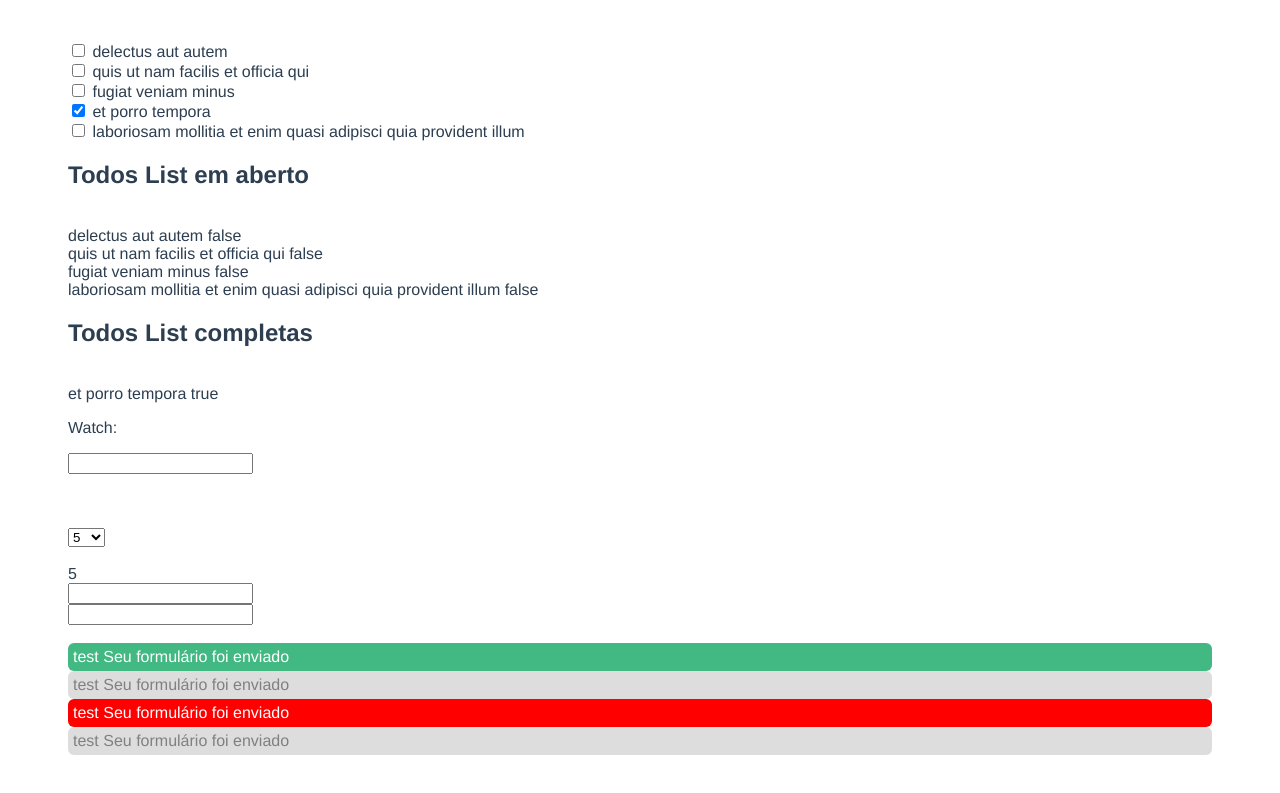
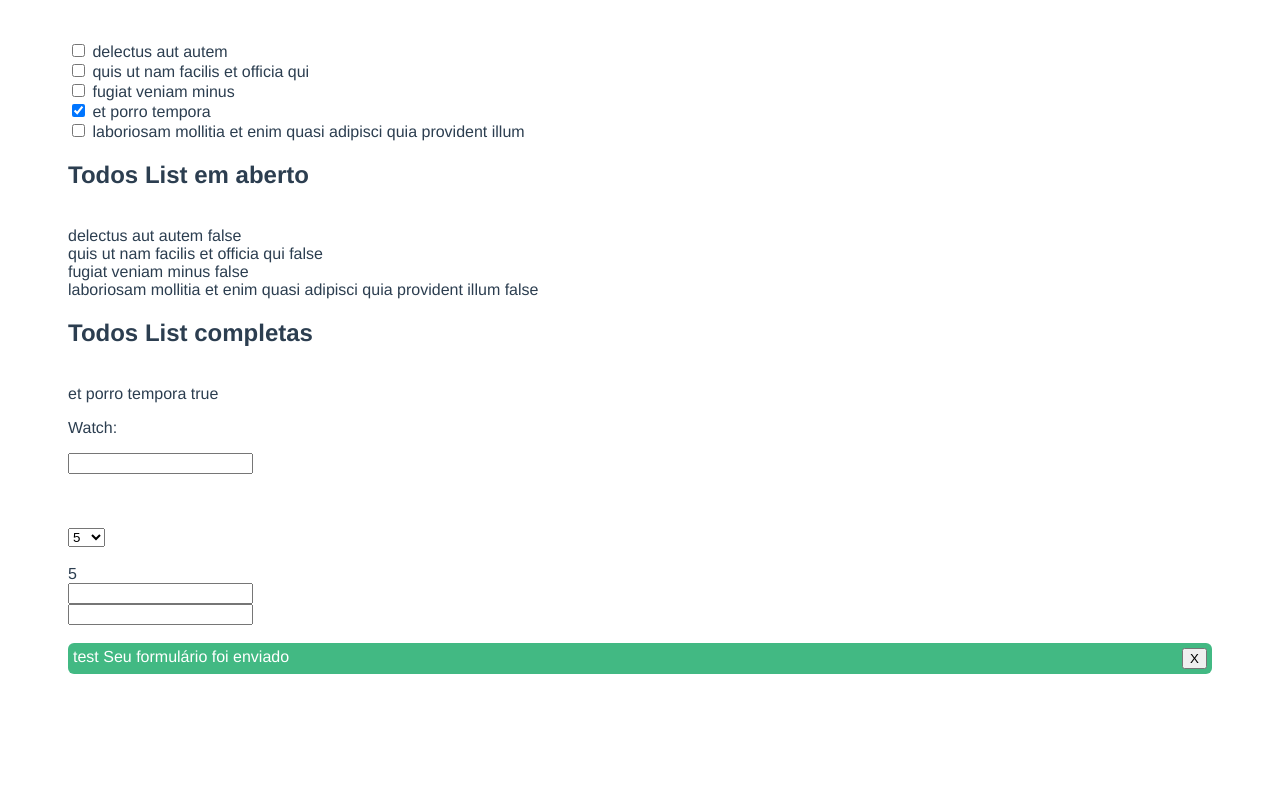
Before and after one commit to AlessandroPedroso/app, a Vue app: page / in a window 1280 px wide. Shown: the part 1985-2778 px from the top of the page. After the commit the page ends 2719 px from the top, so only its background shows below. Built offline with nearby package versions, Linux system fonts and the light colour scheme.

Commit message:
component de evento emit

```diff
--- a/src/App.vue
+++ b/src/App.vue
@@ -146,10 +146,10 @@
   {{ user.first_name }}{{ user.last_name }}
   <br>
 
-  <BaseAlert :variant="variantSucess">{{ text }}</BaseAlert>
-  <BaseAlert>{{ text }}</BaseAlert>
+  <BaseAlert v-if="showAlert" :variant="variantSucess" @close="onClose()">{{ text }}</BaseAlert>
+  <!-- <BaseAlert>{{ text }}</BaseAlert>
   <BaseAlert :variant="variantDanger">{{ text }}</BaseAlert>
-  <BaseAlert>{{ text }}</BaseAlert>
+  <BaseAlert>{{ text }}</BaseAlert> -->
 </template>
 
 <script>
@@ -169,6 +169,7 @@ export default {
         last_name: '',
         showHeader:true
       },
+      showAlert:true,
       variantDanger:'danger',
       variantSucess: 'sucess',
       text:'Seu formulário foi enviado',
@@ -232,6 +233,10 @@ export default {
     }
   },
   methods: {
+    onClose(){
+      this.showAlert = false
+      console.log('on close')
+    },
     clicando($evt) {
       console.log('Clicou', $evt)
     },
--- a/src/components/BaseAlert.vue
+++ b/src/components/BaseAlert.vue
@@ -12,6 +12,9 @@
     <div :class="baseClass">
         {{ test }}
         <slot />
+        <button @click="onclick()">
+            X
+        </button>
     </div>
 </template>
 
@@ -30,6 +33,12 @@ export default {
         test: {
             type:String,
             default: 'test'
+        }
+    },
+    methods:{
+        onclick(){
+            this.$emit('close')
+            console.log('clicou')
         }
     },
     computed: {
@@ -51,6 +60,8 @@ export default {
     border-radius: 6px;
     color: gray;
     background: #ddd;
+    display: flex;
+    justify-content: space-between;
 }
 
 .alert-sucess {
```
